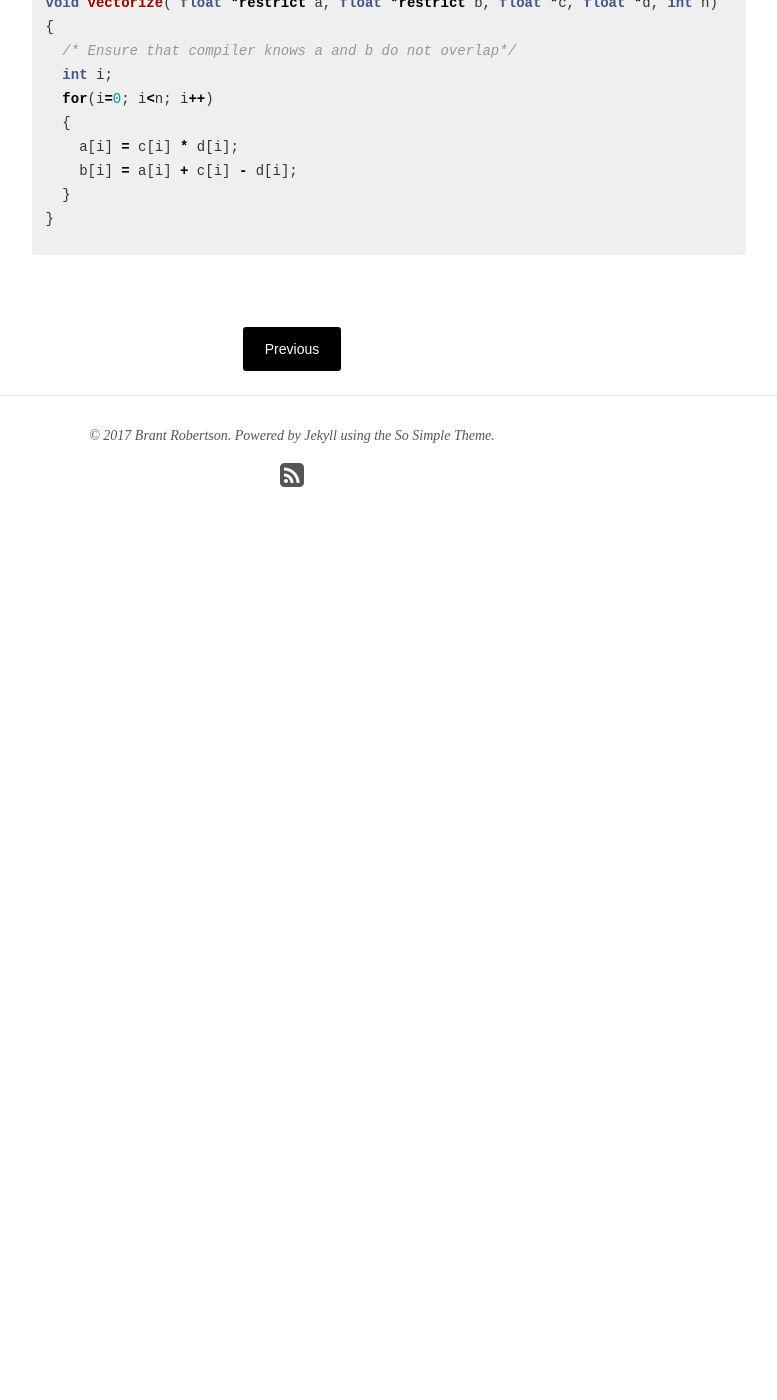
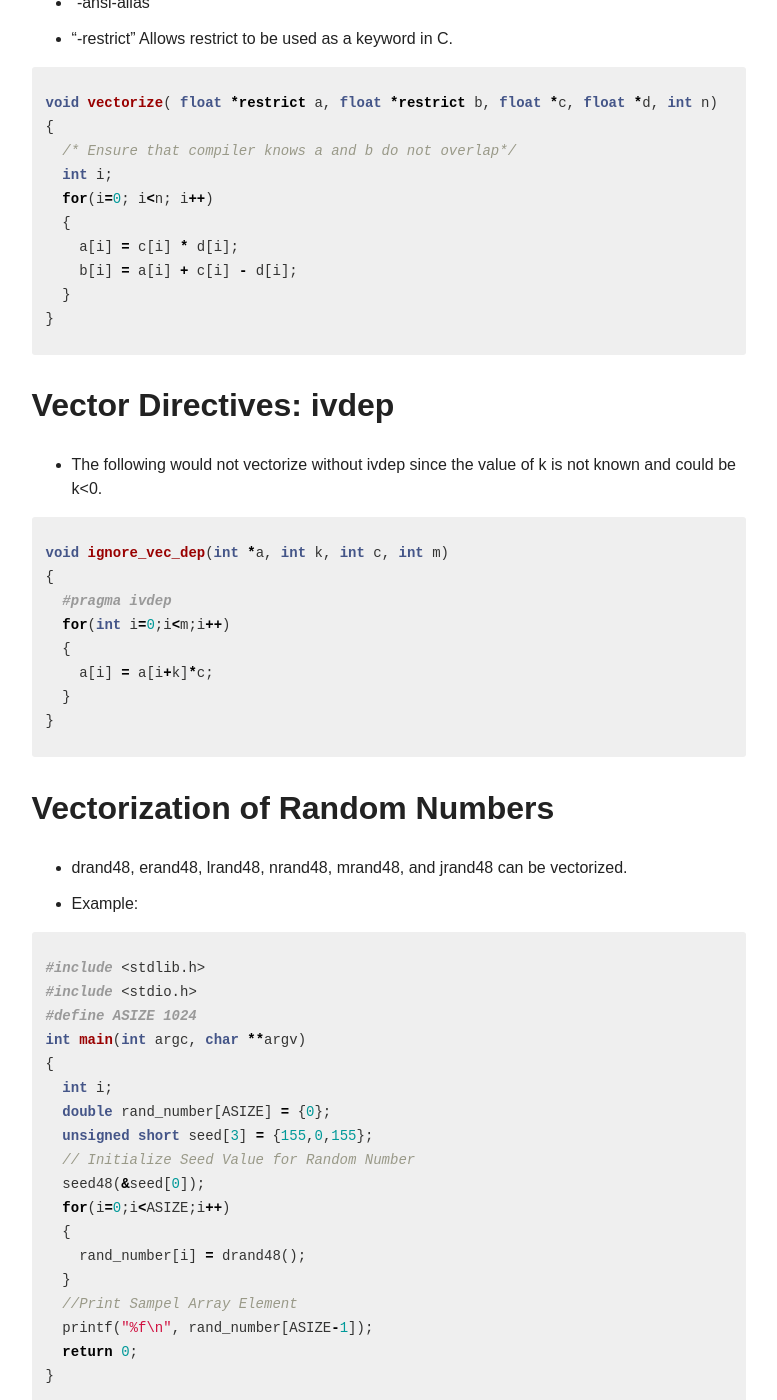
Before and after one commit to brantr/brantr.github.io, a Jekyll site: the page built from _posts/blog/2017-09-27-knights-landing.md, in a window 1280 px wide and 1400 px high, scrolled down 6531 px. Shown: the whole window, without its empty margins (348-1125 px from the left). Built offline with Jekyll 4.4.1, drawn with Linux system fonts in a browser that asks for light colours; nearby versions of some CDN libraries; before the commit the page ends 7118 px from its top, so only the background shows below that; some of the changed text lies outside the part shown.

Commit message:
Example vectorization of random number.

```diff
--- a/_posts/blog/2017-09-27-knights-landing.md
+++ b/_posts/blog/2017-09-27-knights-landing.md
@@ -113,6 +113,7 @@ Quoting from Jeffers, Reinders, and Sodani:
 * Re-use data in cache if possible.
 * If data is being written out and will not be re-used, use streaming stores to prevent evictions from cache.  Data must occupy linear memory without gaps.
 * Avoid manual loop unrolling.
+* SIMD directives on page 193
 
 ## Prefetching
 * Compiler prefetching via "-opt-prefetch=n". Automatically set to n=3 with -Ox.
@@ -157,3 +158,41 @@ void vectorize( float *restrict a, float *restrict b, float *c, float *d, int n)
   }
 }
 {% endhighlight %}
+
+## Vector Directives: ivdep
+* The following would not vectorize without ivdep since the value of k is not known and could be k<0.
+{% highlight c %}
+void ignore_vec_dep(int *a, int k, int c, int m)
+{
+  #pragma ivdep
+  for(int i=0;i<m;i++)
+  {
+    a[i] = a[i+k]*c;
+  }
+}
+{% endhighlight %}
+
+## Vectorization of Random Numbers
+* drand48, erand48, lrand48, nrand48, mrand48, and jrand48 can be vectorized.
+* Example:
+
+{% highlight c %}
+#include <stdlib.h>
+#include <stdio.h>
+#define ASIZE 1024
+int main(int argc, char **argv)
+{
+  int i;
+  double rand_number[ASIZE] = {0};
+  unsigned short seed[3] = {155,0,155};
+  // Initialize Seed Value for Random Number
+  seed48(&seed[0]);
+  for(i=0;i<ASIZE;i++)
+  {
+    rand_number[i] = drand48();
+  }
+  //Print Sampel Array Element
+  printf("%f\n", rand_number[ASIZE-1]);
+  return 0;
+}
+{% endhighlight %}
```
